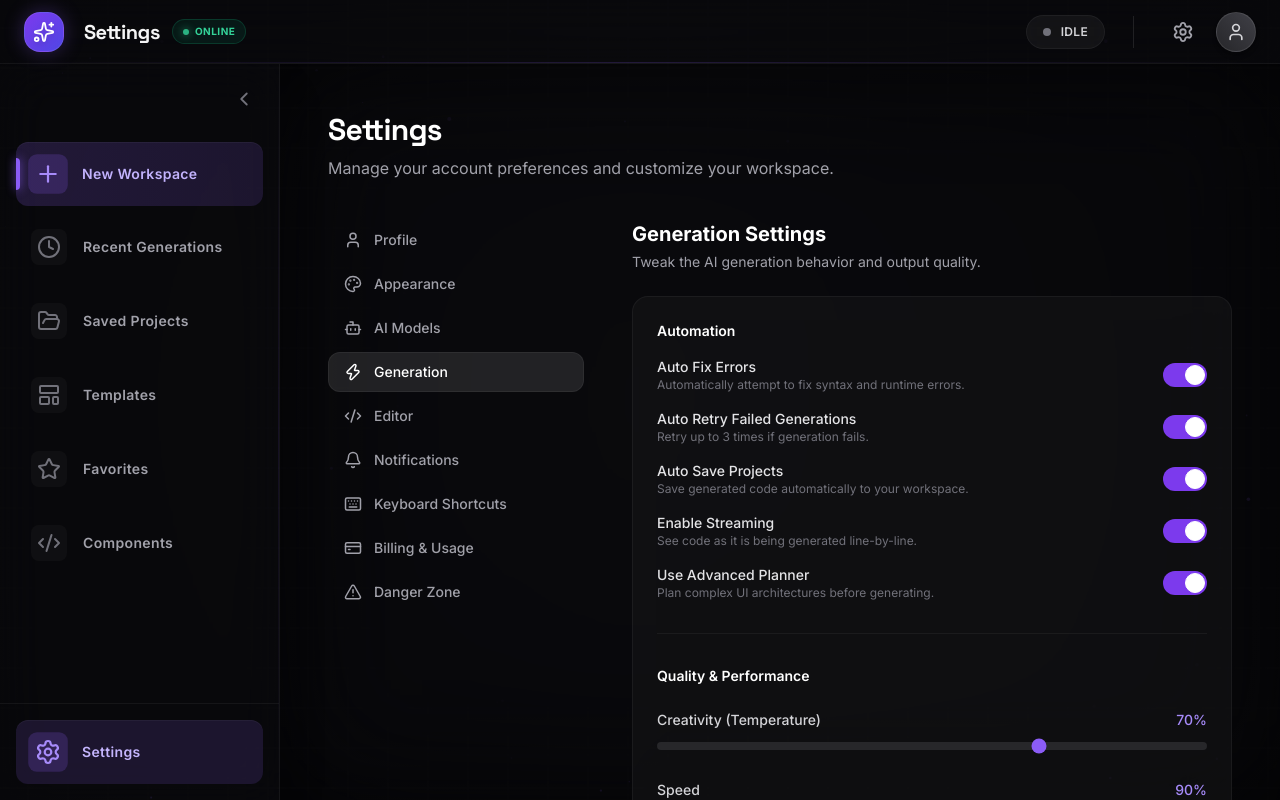
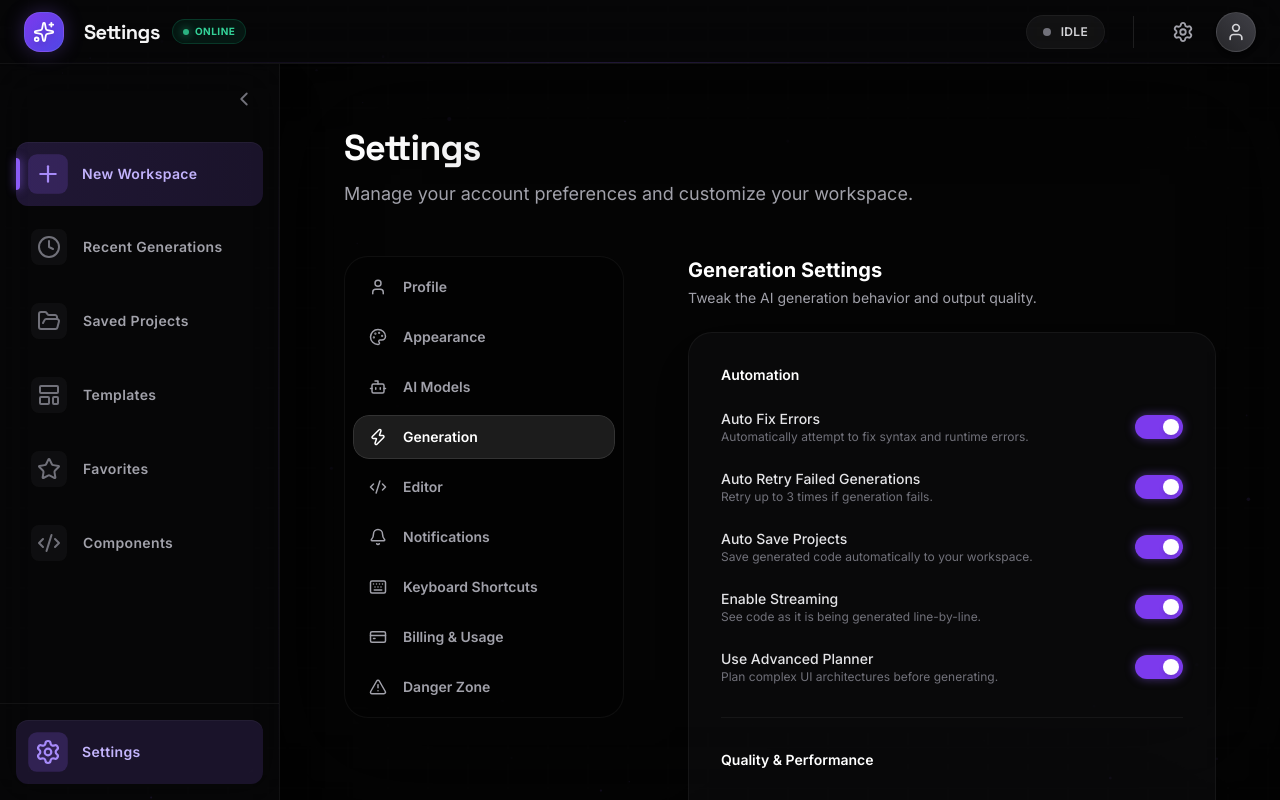
Before and after one commit to premwizard/Text-to-Design, a React (Vite) app in the folder client/: page /settings in a window 1280 px wide. Both pictures are taken after a click on the button "Generation". Built offline with nearby package versions, Linux system fonts and the light colour scheme; no server answers.

Commit message:
feat: implement base frontend structure including navigation pages, settings components, and tailwind configuration

```diff
--- a/client/src/components/layout/AnimatedBackground.jsx
+++ b/client/src/components/layout/AnimatedBackground.jsx
@@ -58,7 +58,8 @@ export function AnimatedBackground() {
 
     const drawGrid = () => {
       const gridSize = 40;
-      ctx.strokeStyle = 'rgba(255, 255, 255, 0.03)';
+      const isLight = document.documentElement.classList.contains('light-theme');
+      ctx.strokeStyle = isLight ? 'rgba(0, 0, 0, 0.05)' : 'rgba(255, 255, 255, 0.03)';
       ctx.lineWidth = 1;
 
       const offset = (Date.now() / 50) % gridSize;
@@ -79,16 +80,10 @@ export function AnimatedBackground() {
     const animate = () => {
       ctx.clearRect(0, 0, canvas.width, canvas.height);
 
-      // Draw dark background gradient
-      const gradient = ctx.createRadialGradient(
-        canvas.width / 2, canvas.height / 2, 0,
-        canvas.width / 2, canvas.height / 2, canvas.width
-      );
-      gradient.addColorStop(0, 'rgba(15, 15, 20, 1)');
-      gradient.addColorStop(1, 'rgba(5, 5, 8, 1)');
+      // Determine if light theme is active by checking document class or body bg
+      const isLight = document.documentElement.classList.contains('light-theme');
 
-      ctx.fillStyle = gradient;
-      ctx.fillRect(0, 0, canvas.width, canvas.height);
+      // We don't draw a solid background here anymore so CSS bg-app shows through.
 
       // Draw grid
       drawGrid();
--- a/client/src/components/settings/GenerationSettings.jsx
+++ b/client/src/components/settings/GenerationSettings.jsx
@@ -1,4 +1,5 @@
 import React from 'react';
+import { Toggle } from '../ui/Toggle';
 
 export function GenerationSettings() {
   return (
@@ -8,10 +9,11 @@ export function GenerationSettings() {
         <p className="text-sm text-zinc-400">Tweak the AI generation behavior and output quality.</p>
       </div>
 
-      <div className="bg-zinc-900/50 border border-white/5 rounded-2xl p-6 backdrop-blur-xl space-y-8">
+      <div className="bg-zinc-900/30 border border-white/5 rounded-3xl p-8 backdrop-blur-2xl shadow-2xl relative overflow-hidden group">
+        <div className="absolute inset-0 bg-gradient-to-br from-violet-500/5 via-transparent to-transparent opacity-0 group-hover:opacity-100 transition-opacity duration-700" />
 
         {/* Toggles */}
-        <div className="space-y-4">
+        <div className="space-y-6 relative z-10">
           <h3 className="text-sm font-semibold text-white mb-4">Automation</h3>
 
           {[
@@ -26,18 +28,15 @@ export function GenerationSettings() {
                 <p className="text-sm font-medium text-zinc-200">{setting.label}</p>
                 <p className="text-xs text-zinc-500">{setting.desc}</p>
               </div>
-              <label className="relative inline-flex items-center cursor-pointer">
-                <input type="checkbox" className="sr-only peer" defaultChecked />
-                <div className="w-11 h-6 bg-zinc-800 peer-focus:outline-none rounded-full peer peer-checked:after:translate-x-full peer-checked:after:border-white after:content-[''] after:absolute after:top-[2px] after:left-[2px] after:bg-white after:border-gray-300 after:border after:rounded-full after:h-5 after:w-5 after:transition-all peer-checked:bg-violet-600"></div>
-              </label>
+              <Toggle defaultChecked />
             </div>
           ))}
         </div>
 
-        <div className="w-full h-px bg-white/5" />
+        <div className="w-full h-px bg-white/5 my-8 relative z-10" />
 
         {/* Sliders */}
-        <div className="space-y-6">
+        <div className="space-y-8 relative z-10">
           <h3 className="text-sm font-semibold text-white mb-4">Quality & Performance</h3>
 
           {[
--- a/client/src/components/settings/SettingsSidebar.jsx
+++ b/client/src/components/settings/SettingsSidebar.jsx
@@ -22,7 +22,7 @@ export const SETTINGS_SECTIONS = [
 
 export function SettingsSidebar({ activeSection, onSelect }) {
   return (
-    <nav className="w-full md:w-64 shrink-0 flex flex-col gap-1">
+    <nav className="w-full shrink-0 flex flex-col gap-1.5 p-2 bg-black/20 rounded-3xl border border-white/5 backdrop-blur-xl">
       {SETTINGS_SECTIONS.map((section) => {
         const Icon = section.icon;
         const isActive = activeSection === section.id;
@@ -32,18 +32,23 @@ export function SettingsSidebar({ activeSection, onSelect }) {
             key={section.id}
             onClick={() => onSelect(section.id)}
             className={cn(
-              "relative flex items-center gap-3 px-4 py-2.5 rounded-xl text-sm font-medium transition-colors text-left",
+              "relative flex items-center gap-4 px-4 py-3 rounded-2xl text-sm font-semibold transition-all duration-300 text-left overflow-hidden group",
               isActive
                 ? section.danger ? "text-rose-400" : "text-white"
-                : "text-zinc-400 hover:text-zinc-200 hover:bg-white/5"
+                : "text-zinc-400 hover:text-white"
             )}
           >
+            {!isActive && (
+              <div className="absolute inset-0 bg-white/5 opacity-0 group-hover:opacity-100 transition-opacity rounded-2xl" />
+            )}
             {isActive && (
               <motion.div
                 layoutId="activeSettingsTab"
                 className={cn(
-                  "absolute inset-0 rounded-xl",
-                  section.danger ? "bg-rose-500/10 border border-rose-500/20" : "bg-white/10 border border-white/5"
+                  "absolute inset-0 rounded-2xl",
+                  section.danger
+                    ? "bg-rose-500/10 border border-rose-500/20 shadow-[0_0_15px_rgba(244,63,94,0.1)]"
+                    : "bg-white/10 border border-white/10 shadow-[0_0_15px_rgba(255,255,255,0.05)]"
                 )}
                 initial={false}
                 transition={{ type: "spring", stiffness: 300, damping: 30 }}
--- /dev/null
+++ b/client/src/components/ui/Toggle.jsx
@@ -0,0 +1,43 @@
+import React, { useState } from 'react';
+import { motion } from 'framer-motion';
+import { clsx } from 'clsx';
+import { twMerge } from 'tailwind-merge';
+
+function cn(...inputs) {
+  return twMerge(clsx(inputs));
+}
+
+export function Toggle({ defaultChecked = false, onChange, className }) {
+  const [isOn, setIsOn] = useState(defaultChecked);
+
+  const toggleSwitch = () => {
+    const newState = !isOn;
+    setIsOn(newState);
+    if (onChange) onChange(newState);
+  };
+
+  return (
+    <div
+      className={cn(
+        "w-12 h-6 flex items-center rounded-full p-1 cursor-pointer transition-colors duration-300",
+        isOn ? "bg-violet-600 shadow-[0_0_10px_rgba(139,92,246,0.5)]" : "bg-zinc-800",
+        className
+      )}
+      onClick={toggleSwitch}
+    >
+      <motion.div
+        className="w-4 h-4 bg-white rounded-full shadow-md"
+        layout
+        transition={{
+          type: "spring",
+          stiffness: 700,
+          damping: 30
+        }}
+        initial={false}
+        animate={{
+          x: isOn ? 24 : 0
+        }}
+      />
+    </div>
+  );
+}
--- a/client/src/pages/Home.jsx
+++ b/client/src/pages/Home.jsx
@@ -243,7 +243,7 @@ function Home() {
   ];
 
   return (
-    <div className="h-screen w-screen bg-[#050505] text-zinc-100 flex flex-col overflow-hidden font-sans select-none relative">
+    <div className="h-screen w-screen bg-app text-zinc-100 flex flex-col overflow-hidden font-sans select-none relative">
       <AnimatedBackground />
 
       {/* Top Navigation */}
--- a/client/src/pages/Landing.jsx
+++ b/client/src/pages/Landing.jsx
@@ -30,7 +30,7 @@ export default function Landing() {
   }, []);
 
   return (
-    <div ref={containerRef} className="relative bg-[#050505] text-zinc-100 min-h-screen font-sans selection:bg-sky-500/30 overflow-hidden w-full">
+    <div ref={containerRef} className="relative bg-app text-zinc-100 min-h-screen font-sans selection:bg-sky-500/30 overflow-hidden w-full">
 
       {/* --- GLOBAL LIVING BACKGROUND --- */}
       <div className="fixed inset-0 pointer-events-none z-0">
--- a/client/src/pages/Settings.jsx
+++ b/client/src/pages/Settings.jsx
@@ -33,7 +33,7 @@ export default function Settings() {
   };
 
   return (
-    <div className="h-screen w-screen bg-[#050505] text-zinc-100 flex flex-col overflow-hidden font-sans select-none relative">
+    <div className="h-screen w-screen bg-app text-zinc-100 flex flex-col overflow-hidden font-sans select-none relative">
       <AnimatedBackground />
       <TopNav loading={false} projectName="Settings" />
 
@@ -41,22 +41,22 @@ export default function Settings() {
         <LeftSidebar />
 
         <div className="flex-1 flex flex-col relative overflow-hidden bg-black/20 backdrop-blur-3xl shadow-[inset_0_0_100px_rgba(0,0,0,0.5)]">
-          <main className="flex-1 overflow-y-auto w-full p-6 lg:p-12 scrollbar-thin scrollbar-thumb-white/10 scrollbar-track-transparent">
+          <main className="flex-1 overflow-y-auto w-full p-6 lg:p-12 xl:p-16 scrollbar-thin scrollbar-thumb-white/10 scrollbar-track-transparent">
 
-            <div className="max-w-5xl mx-auto">
+            <div className="max-w-6xl mx-auto">
 
-              <div className="mb-10">
-                <h1 className="text-3xl font-display font-bold text-white tracking-tight mb-2">
+              <div className="mb-12">
+                <h1 className="text-4xl font-display font-bold text-transparent bg-clip-text bg-gradient-to-r from-white to-zinc-400 tracking-tight mb-3">
                   Settings
                 </h1>
-                <p className="text-zinc-400">
+                <p className="text-zinc-400 text-lg max-w-2xl">
                   Manage your account preferences and customize your workspace.
                 </p>
               </div>
 
-              <div className="flex flex-col md:flex-row gap-8 lg:gap-12 relative items-start">
+              <div className="flex flex-col md:flex-row gap-10 lg:gap-16 relative items-start">
                 {/* Sticky Sidebar */}
-                <div className="w-full md:w-64 shrink-0 md:sticky md:top-0">
+                <div className="w-full md:w-[280px] shrink-0 md:sticky md:top-6">
                   <SettingsSidebar
                     activeSection={activeSection}
                     onSelect={setActiveSection}
--- a/client/src/pages/Templates.jsx
+++ b/client/src/pages/Templates.jsx
@@ -88,7 +88,7 @@ export default function Templates() {
   const showRecent = recentlyUsed.length > 0 && activeCategory === 'All' && searchQuery === '';
 
   return (
-    <div className="h-screen w-screen bg-[#050505] text-zinc-100 flex flex-col overflow-hidden font-sans select-none relative">
+    <div className="h-screen w-screen bg-app text-zinc-100 flex flex-col overflow-hidden font-sans select-none relative">
       <AnimatedBackground />
       <TopNav loading={false} projectName="Templates" />
 
--- a/client/tailwind.config.js
+++ b/client/tailwind.config.js
@@ -6,6 +6,24 @@ export default {
       fontFamily: {
         sans: ['Inter', 'ui-sans-serif', 'system-ui', 'sans-serif'],
         display: ['Space Grotesk', 'sans-serif'],
+      },
+      colors: {
+        app: 'rgb(var(--bg-app) / <alpha-value>)',
+        white: 'rgb(var(--color-white) / <alpha-value>)',
+        black: 'rgb(var(--color-black) / <alpha-value>)',
+        zinc: {
+          50: 'rgb(var(--zinc-50) / <alpha-value>)',
+          100: 'rgb(var(--zinc-100) / <alpha-value>)',
+          200: 'rgb(var(--zinc-200) / <alpha-value>)',
+          300: 'rgb(var(--zinc-300) / <alpha-value>)',
+          400: 'rgb(var(--zinc-400) / <alpha-value>)',
+          500: 'rgb(var(--zinc-500) / <alpha-value>)',
+          600: 'rgb(var(--zinc-600) / <alpha-value>)',
+          700: 'rgb(var(--zinc-700) / <alpha-value>)',
+          800: 'rgb(var(--zinc-800) / <alpha-value>)',
+          900: 'rgb(var(--zinc-900) / <alpha-value>)',
+          950: 'rgb(var(--zinc-950) / <alpha-value>)',
+        }
       },
       animation: {
         'fade-in': 'fadeIn 0.2s ease-out',
```
Also changed, not shown: client/src/components/settings/EditorSettings.jsx (+7 -8 lines), client/src/components/settings/NotificationSettings.jsx (+10 -11 lines), client/src/index.css (+43 -3 lines).
